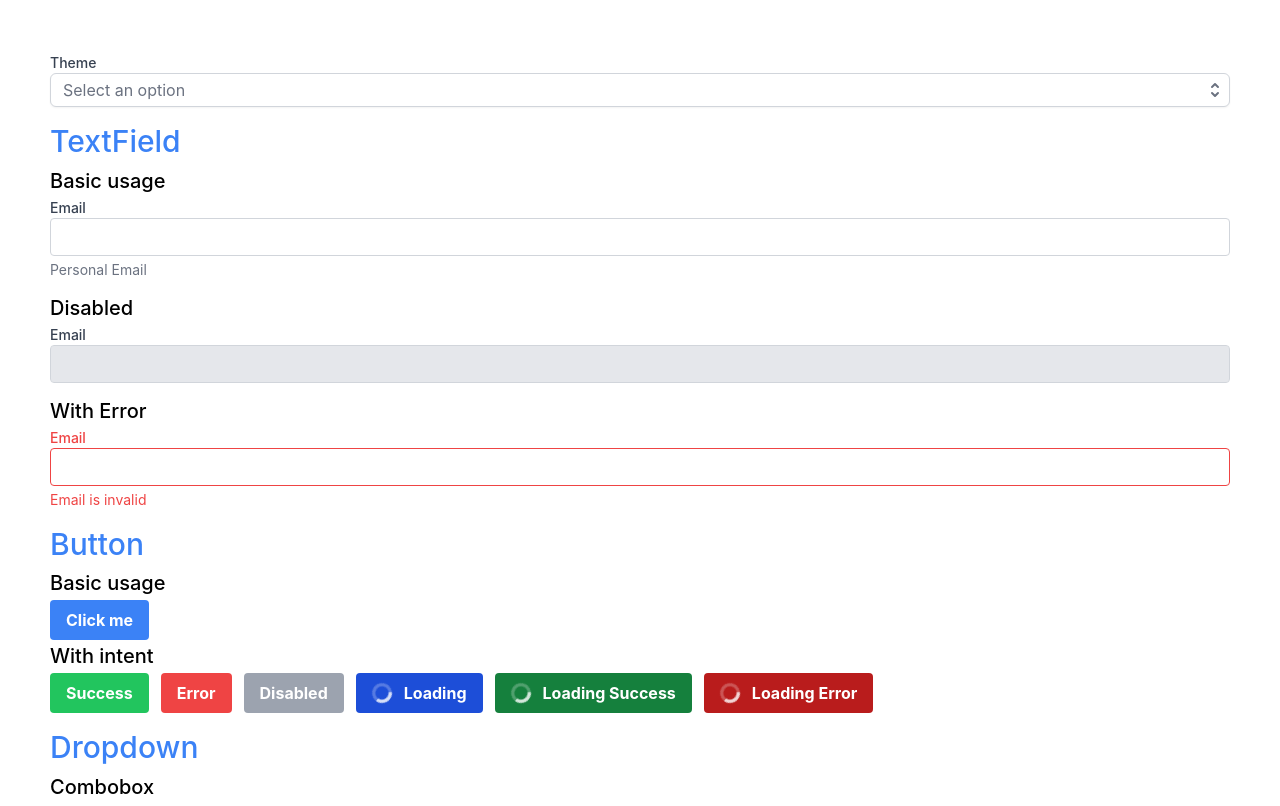
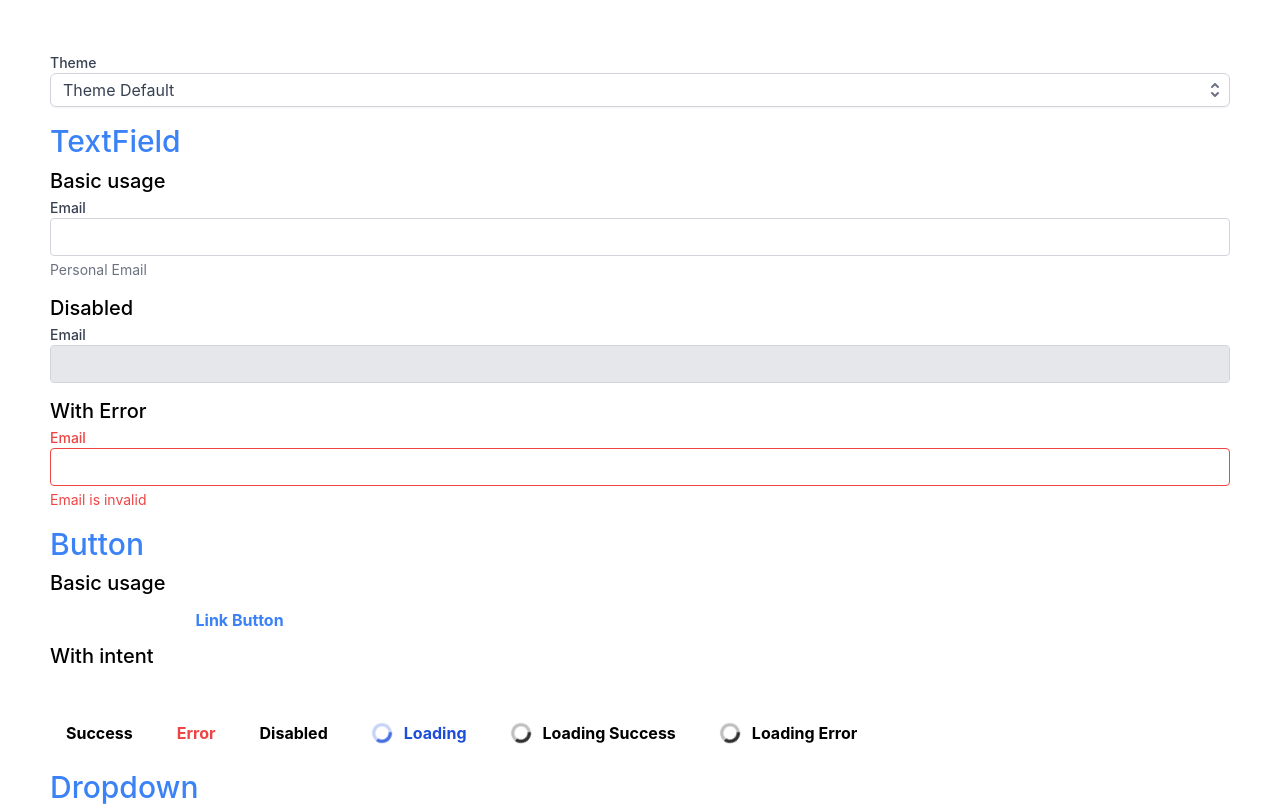
Before and after one commit to sangquangnguyen/custom-component-library, a React (Create React App) app: page / in a window 1280 px wide. Shown: the top 806 px of the page. Built offline with nearby package versions, Linux system fonts and the light colour scheme.

Commit message:
chore: add link props for button

```diff
--- a/src/App.tsx
+++ b/src/App.tsx
@@ -11,9 +11,12 @@ function App() {
   };
   return (
     <div className={`App ${theme}`} style={{ margin: 50 }}>
-      <Select label="Theme" onSelectionChange={handleThemeChange}>
+      <Select
+        label="Theme"
+        onSelectionChange={handleThemeChange}
+        defaultSelectedKey={theme}
+      >
         <Item key="default">Theme Default</Item>
-
         <Item key="theme-eh">Theme EH</Item>
         <Item key="theme-neon">Theme Neon</Item>
         <Item key="theme-helios">Theme Helios</Item>
@@ -47,7 +50,10 @@ function App() {
       <h2 className="font-medium leading-tight text-xl mt-1 mb-1">
         Basic usage
       </h2>
-      <Button>Click me</Button>
+      <div className="flex">
+        <Button>Filled Button</Button>
+        <Button variant="link">Link Button</Button>
+      </div>
       <h2 className="font-medium leading-tight text-xl mt-1 mb-1">
         With intent
       </h2>
@@ -68,6 +74,26 @@ function App() {
           Loading Success
         </Button>
         <Button isLoading intent="error">
+          Loading Error
+        </Button>
+      </div>
+      <div className="flex">
+        <Button intent="success" className="mr-3" variant="link">
+          Success
+        </Button>
+        <Button intent="error" className="mr-3" variant="link">
+          Error
+        </Button>
+        <Button isDisabled className="mr-3" variant="link">
+          Disabled
+        </Button>
+        <Button isLoading className="mr-3" variant="link">
+          Loading
+        </Button>
+        <Button isLoading intent="success" className="mr-3" variant="link">
+          Loading Success
+        </Button>
+        <Button isLoading intent="error" variant="link">
           Loading Error
         </Button>
       </div>
--- a/src/components/Button.tsx
+++ b/src/components/Button.tsx
@@ -7,6 +7,7 @@ type ButtonProps = AriaButtonProps<"button"> & {
   isLoading?: boolean;
   intent?: "normal" | "success" | "error";
   className?: string;
+  variant?: "filled" | "link";
 };
 
 const generateButtonStyle = ({
@@ -14,30 +15,38 @@ const generateButtonStyle = ({
   isPressed = false,
   isLoading = false,
   intent = "normal",
+  variant = "filled",
 }: {
   isDisabled: boolean | undefined;
   isPressed: boolean | undefined;
   isLoading: boolean | undefined;
   intent: "normal" | "success" | "error" | undefined;
+  variant?: "filled" | "link" | undefined;
 }) => {
+  const variantType = variant === "filled" ? "bg" : "text";
+  const textStyle = variant === "filled" ? "text-white" : "";
+
   if (isDisabled) {
-    return "bg-gray-400";
+    return `${textStyle} ${variantType}-gray-400`;
   }
 
   switch (intent) {
     case "success":
-      if (isLoading) return "bg-success-700 pointer-events-none";
-      if (isPressed) return "bg-success-700";
-      return "bg-success-500";
+      if (isLoading)
+        return `${textStyle} ${variantType}-success-700 pointer-events-none`;
+      if (isPressed) return `${textStyle} ${variantType}-success-700`;
+      return `${textStyle} ${variantType}-success-500`;
     case "error":
-      if (isLoading) return "bg-error-700 pointer-events-none";
-      if (isPressed) return "bg-error-700";
-      return "bg-error-500";
+      if (isLoading)
+        return `${textStyle} ${variantType}-error-700 pointer-events-none`;
+      if (isPressed) return `${textStyle} ${variantType}-error-700`;
+      return `${textStyle} ${variantType}-error-500`;
 
     default:
-      if (isLoading) return "bg-primary-700 pointer-events-none";
-      if (isPressed) return "bg-primary-700";
-      return "bg-primary-500";
+      if (isLoading)
+        return `${textStyle} ${variantType}-primary-700 pointer-events-none`;
+      if (isPressed) return `${textStyle} ${variantType}-primary-700`;
+      return `${textStyle} ${variantType}-primary-500`;
   }
 };
 
@@ -45,15 +54,16 @@ const Button = (props: ButtonProps) => {
   const ref = useRef() as React.MutableRefObject<HTMLButtonElement>;
   const { buttonProps, isPressed } = useButton(props, ref);
   const { focusProps, isFocusVisible } = useFocusRing();
-  const backgroundStyle = generateButtonStyle({
+  const buttonCustomStyle = generateButtonStyle({
     isDisabled: props.isDisabled,
     isPressed,
     intent: props.intent,
     isLoading: props.isLoading,
+    variant: props.variant,
   });
+
   const className = classNames(
-    backgroundStyle,
-    "text-white",
+    buttonCustomStyle,
     "font-bold",
     "py-2",
     "px-4",
@@ -77,7 +87,7 @@ const Button = (props: ButtonProps) => {
     >
       {props.isLoading && (
         <svg
-          className="mr-3 h-5 w-5 animate-spin text-white"
+          className="mr-3 h-5 w-5 animate-spin"
           xmlns="http://www.w3.org/2000/svg"
           fill="none"
           viewBox="0 0 24 24"
```
